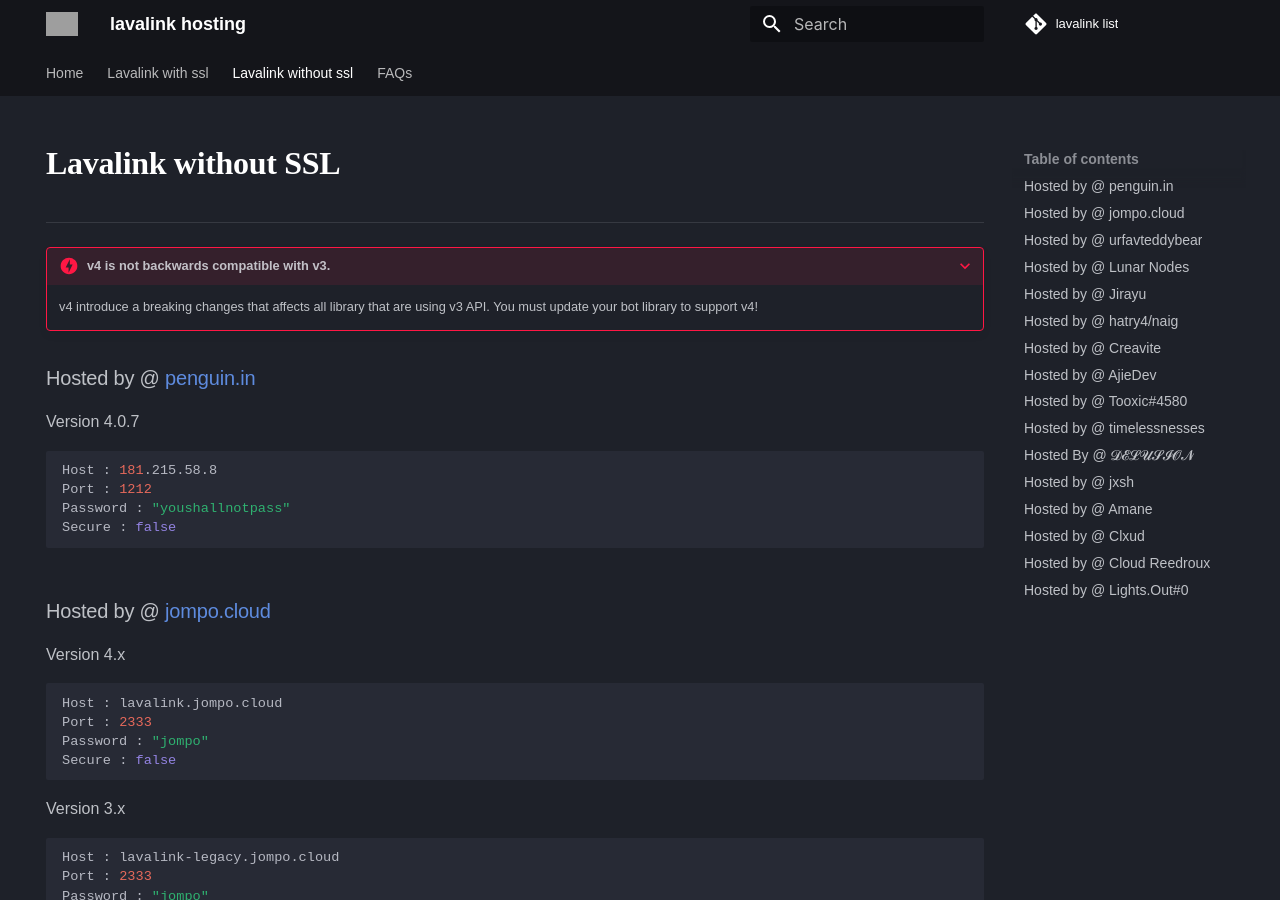
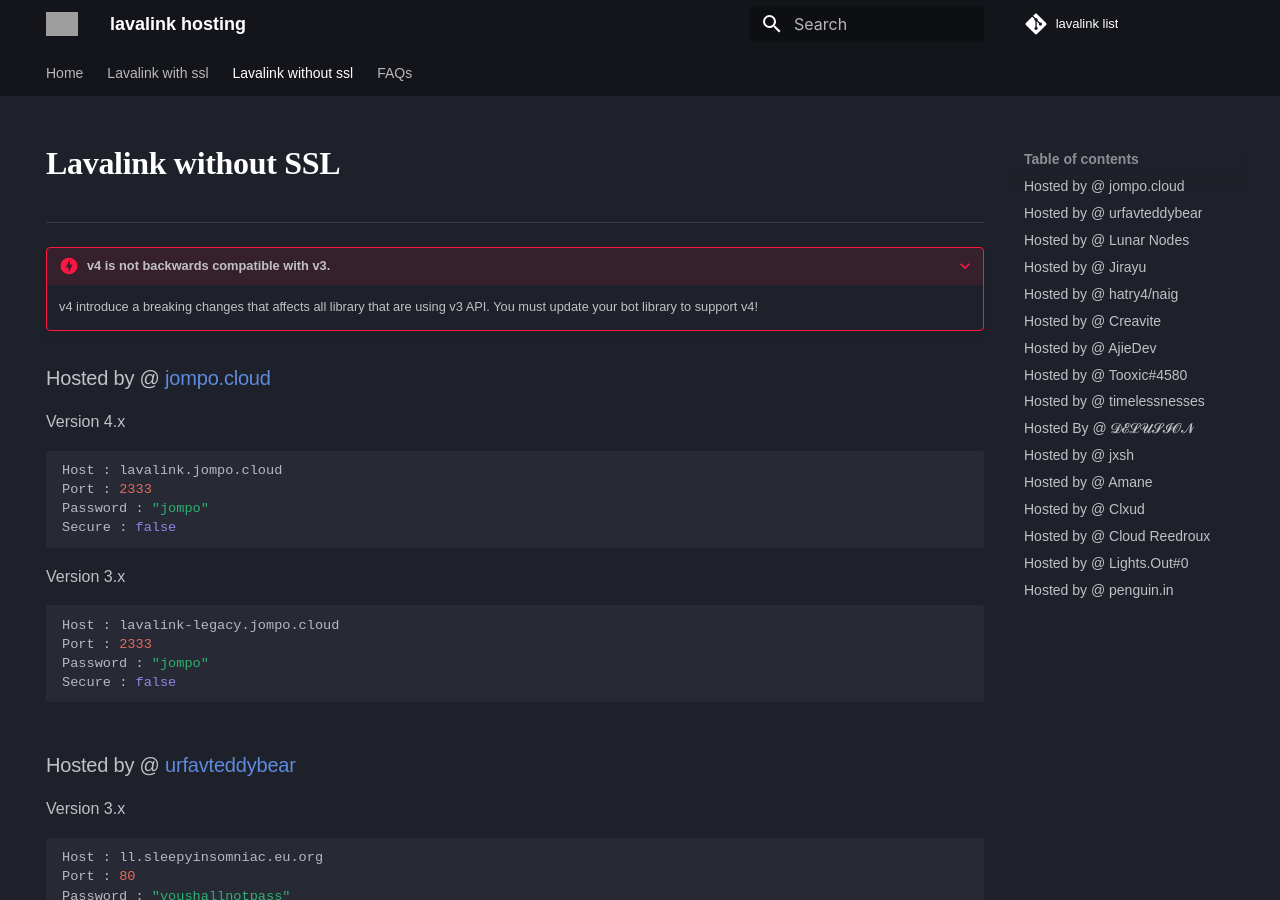
Before and after one commit to DarrenOfficial/lavalink-list, an MkDocs documentation site: the page built from docs/NoSSL/lavalink-without-ssl.md, in a window 1280 px wide and 900 px high. Built offline with MkDocs 1.6.1 and Material for MkDocs 9.7.7, drawn with Linux system fonts in a browser that asks for light colours; some web fonts are replaced; comment, search, counter and statistics services are not loaded; a style sheet for code colours, icons or effects is not loaded; some of the changed text lies outside the part shown; grey boxes are pictures that could not be loaded.

Commit message:
Update lavalink-without-ssl.md

````diff
--- a/docs/NoSSL/lavalink-without-ssl.md
+++ b/docs/NoSSL/lavalink-without-ssl.md
@@ -24,14 +24,6 @@ hide:
 <!-- FOR ADVERTISING CONTACT ads@darrennathanael.com , PLEASE READ FAQS FOR MORE INFO! -->
 <!-- PLEASE READ -->
 
-### Hosted by @ [penguin.in](http://181.215.58.8:1306/status/uptime)
-Version 4.0.7
-```bash
-Host : 181.215.58.8
-Port : 1212
-Password : "youshallnotpass"
-Secure : false
-```
 ### Hosted by @ [jompo.cloud](https://jompo.cloud/)
 Version 4.x
 ```bash
@@ -231,3 +223,12 @@ Port : 12634
 Password : "discord.gg/PqVQgXTweC"
 Secure : false
 ```
+
+### Hosted by @ [penguin.in](http://181.215.58.8:1306/status/uptime)
+Version 4.0.7
+```bash
+Host : 181.215.58.8
+Port : 1212
+Password : "youshallnotpass"
+Secure : false
+```
````
